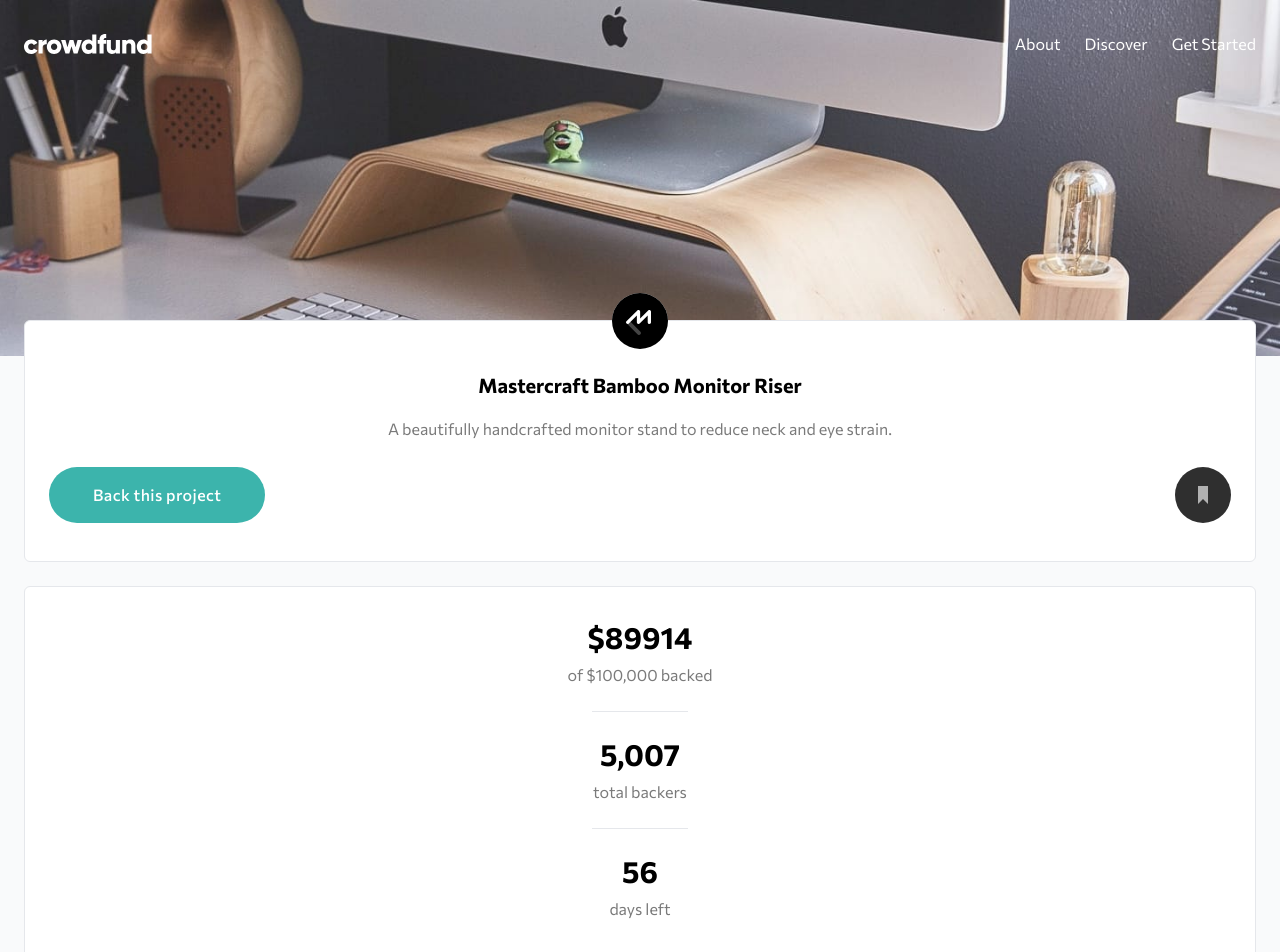
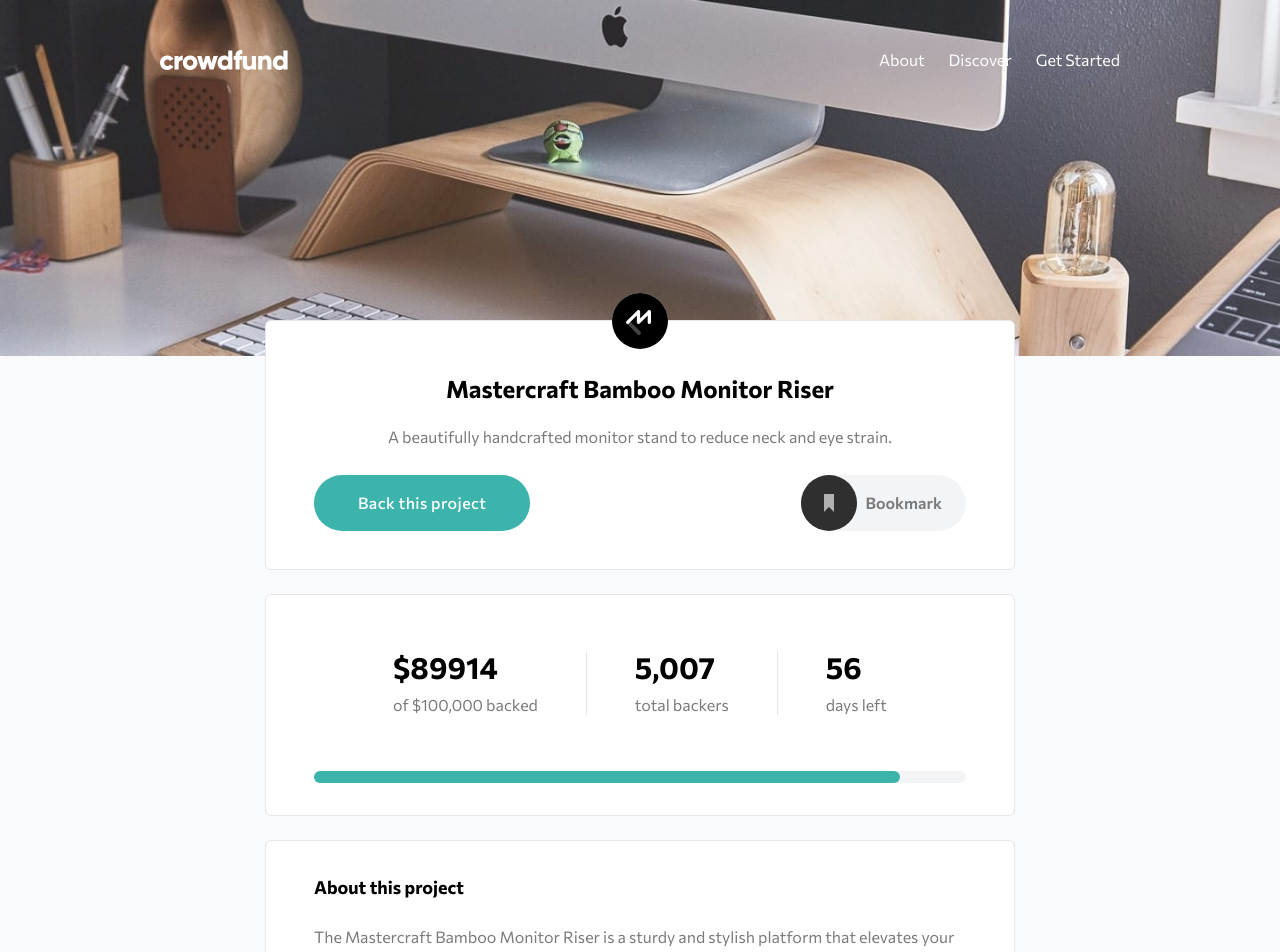
Before and after one commit to sara11211/crowdfunding-product-page, a React (Vite) app: page / in a window 1280 px wide. Shown: the top 952 px of the page. Built offline with nearby package versions, Linux system fonts and the light colour scheme.

Commit message:
partially responsive

```diff
--- a/src/App.jsx
+++ b/src/App.jsx
@@ -41,7 +41,7 @@ const App = () => {
   return (
     <main>
       <Navbar />
-      <div className="absolute top-[40%] flex flex-col gap-6">
+      <div className="absolute top-[40%] flex flex-col gap-6 items-center w-full px-6">
         <Bookmark data={pledgeData} onPledgeSubmit={handlePledgeSubmit} />
         <Stats ref={statsRef} totalBacked={totalBacked} />
         <About data={pledgeData} onPledgeSubmit={handlePledgeSubmit} />
--- a/src/components/BackThisProject.jsx
+++ b/src/components/BackThisProject.jsx
@@ -53,7 +53,7 @@ const BackThisProject = ({ onClose, id, onPledgeSubmit, data }) => {
       {!showThanks && (
         <LightBox z="z-30" onClose={onClose}>
           <motion.div
-            className="small-card w-[90%] max-h-[80vh] overflow-y-auto py-8"
+            className="small-card w-[90%] max-h-[80vh] overflow-y-auto py-8 max-w-[700px]"
             initial={{ opacity: 0, scale: 0 }}
             animate={{ opacity: 1, scale: 1 }}
           >
--- a/src/components/Navbar.jsx
+++ b/src/components/Navbar.jsx
@@ -45,7 +45,7 @@ const Navbar = () => {
   };
 
   return (
-    <header className="px-6 py-8">
+    <header className="px-6 py-8 md:px-16 xl:px-40 xl:py-12">
       <nav className="flex items-center justify-between">
         <div className="z-20 cursor-pointer">
           <img src={logo} alt="crowdfund logo" />
--- a/src/components/sections/About.jsx
+++ b/src/components/sections/About.jsx
@@ -13,7 +13,7 @@ const About = ({ data, onPledgeSubmit }) => {
 
   return (
     <>
-      <div className="flex flex-col items-start gap-6 text-left card">
+      <div className="flex flex-col items-start gap-6 text-left card max-w-[750px] w-full">
         <h2 className="text-lg font-bold">About this project</h2>
         <p className="base">
           The Mastercraft Bamboo Monitor Riser is a sturdy and stylish platform
@@ -33,11 +33,12 @@ const About = ({ data, onPledgeSubmit }) => {
               key={item.name}
               className={`small-card ${item.numberLeft === 0 ? "opacity-50" : ""}`}
             >
-              <div>
+              <div className="w-full lg:flex lg:justify-between">
                 <h3 className="font-bold">{item.name}</h3>
                 <p className="font-medium text-light-cyan">{`Pledge $${item.price} or more`}</p>
               </div>
               <p className="base">{item.description}</p>
+              <div className="flex flex-col gap-4 lg:w-full lg:flex-row lg:justify-between">
               <p className="flex items-center gap-3 text-dark-gray">
                 <span className="text-3xl font-bold text-black">
                   {item.numberLeft}
@@ -56,6 +57,7 @@ const About = ({ data, onPledgeSubmit }) => {
                 }
                 onClick={() => onSelectReward(item.name)}
               />
+              </div>
             </li>
           ))}
         </ul>
--- a/src/components/sections/Bookmark.jsx
+++ b/src/components/sections/Bookmark.jsx
@@ -40,11 +40,11 @@ const Bookmark = ({data, onPledgeSubmit}) => {
 
   return (
     <>
-      <div className="gap-5 card">
+      <div className="gap-5 card max-w-[750px] w-full">
         <div className="absolute top-0 transform -translate-x-1/2 -translate-y-1/2 bg-white rounded-full left-1/2">
           <img src={mastercraftLogo} alt="mastercraft logo" />
         </div>
-        <h1 className="px-2 mt-5 text-xl font-bold leading-6 capitalize">
+        <h1 className="px-2 mt-5 text-xl font-bold leading-6 capitalize lg:text-2xl">
           mastercraft bamboo monitor riser
         </h1>
         <p className="base">
@@ -53,18 +53,19 @@ const Bookmark = ({data, onPledgeSubmit}) => {
         <div className="flex items-center justify-between w-full my-1.5">
           <Button text="Back this project" onClick={onClick} />
           <motion.button
-            className="cursor-pointer"
+            className="cursor-pointer lg:flex lg:items-center lg:relative"
             onClick={() => toggleColor()}
             variants={buttonVariants}
             whileHover="hover"
             whileTap="tap"
           >
-            <svg width="56" height="56" xmlns="http://www.w3.org/2000/svg">
+            <svg width="56" height="56" xmlns="http://www.w3.org/2000/svg" className="lg:absolute">
               <g fill="none" fillRule="evenodd">
                 <circle fill={outerColor} cx="28" cy="28" r="28" />
                 <path fill={innerColor} d="M23 19v18l5-5.058L33 37V19z" />
               </g>
             </svg>
+            <div className="px-6 py-4 pl-16 font-semibold bg-gray-100 rounded-full max-lg:hidden base" >Bookmark</div>
           </motion.button>
         </div>
       </div>
--- a/src/components/sections/Stats.jsx
+++ b/src/components/sections/Stats.jsx
@@ -4,23 +4,23 @@ import ProgressBar from "../ProgressBar"
 
 const Stats = forwardRef(({ totalBacked }, ref) => {
   return (
-    <div ref={ref} className="gap-8 card">
-      <ul className="base">
-        <li>
+    <div ref={ref} className="gap-8 card max-w-[750px] w-full">
+      <ul className="flex flex-col lg:flex-row lg:items-center base">
+        <li className="lg:flex lg:flex-col lg:items-start">
           <span className="block mb-2 text-3xl font-bold text-black">
             ${totalBacked}
           </span>
           of $100,000 backed
         </li>
-        <hr className="w-24 mx-auto my-6 bg-dark-gray" />
-        <li>
+        <hr className="w-24 h-px mx-auto my-6 bg-dark-gray lg:w-px lg:h-16 lg:mx-12 lg:bg-gray-200" />
+        <li className="lg:flex lg:flex-col lg:items-start">
           <span className="block mb-2 text-3xl font-bold text-black">
             5,007
           </span>
           total backers
         </li>
-        <hr className="w-24 mx-auto my-6 bg-dark-gray" />
-        <li>
+        <hr className="w-24 mx-auto my-6 bg-dark-gray lg:w-px lg:h-16 lg:mx-12 lg:bg-gray-200" />
+        <li className="lg:flex lg:flex-col lg:items-start">
           <span className="block mb-2 text-3xl font-bold text-black">56</span>
           days left
         </li>
--- a/src/index.css
+++ b/src/index.css
@@ -15,7 +15,7 @@
 
 @layer components {
   .card {
-    @apply relative flex flex-col items-center justify-center px-6 py-8 mx-6 text-base text-center bg-white rounded-md border
+    @apply relative flex flex-col items-center justify-center px-6 py-8 text-base text-center bg-white rounded-md border lg:px-12
   }
 
   .small-card {
```
